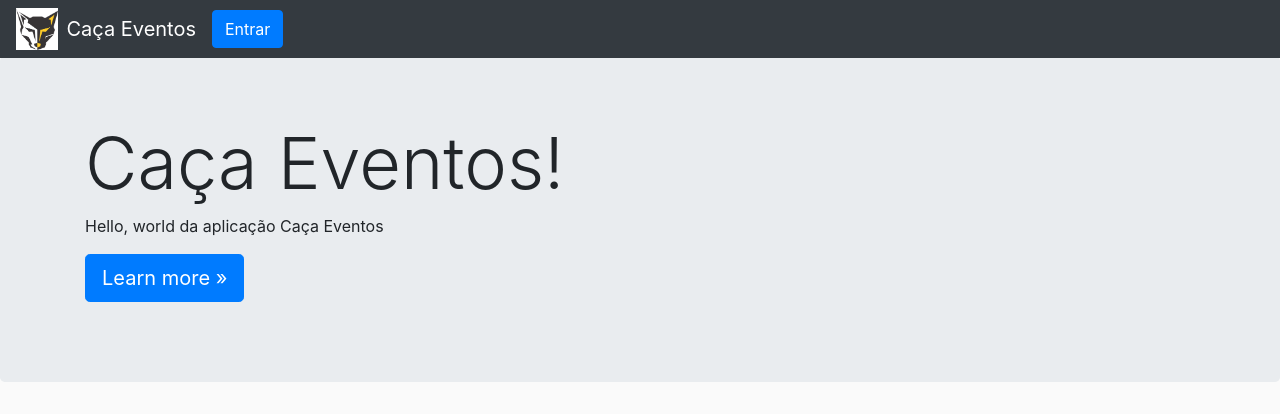
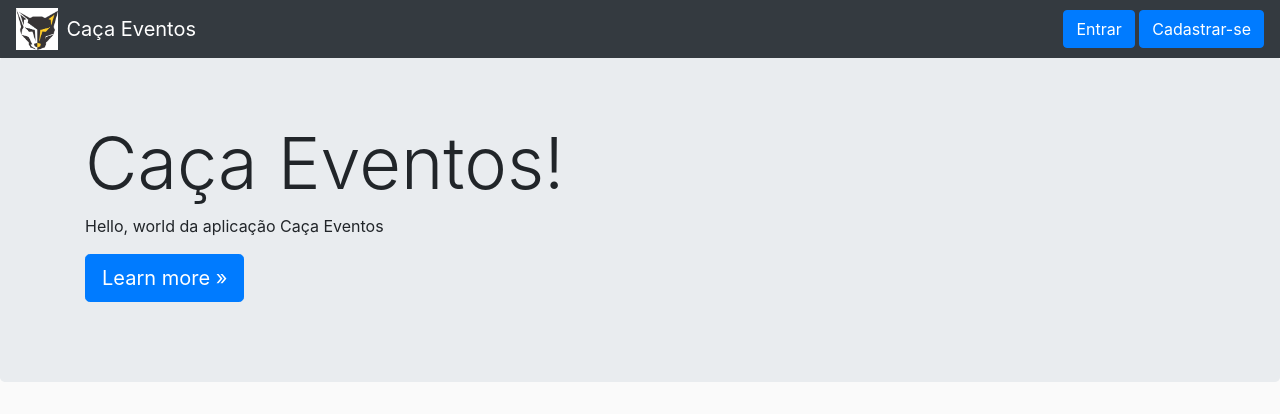
Before and after one commit to robsonalucard/eventos-es2, a Django app: page / in a window 1280 px wide. Shown: the top 414 px of the page. Run offline with Django 3.2, Linux system fonts and the light colour scheme; parts of the project's set-up code (start-up, migrations or seed data) failed here and were passed over; some libraries are stand-ins or nearby versions.

Commit message:
Modficação nas telas de adicionar user, base e login

```diff
--- a/cEventos/cEventos/accounts/templates/accounts/user_login.html
+++ b/cEventos/cEventos/accounts/templates/accounts/user_login.html
@@ -11,7 +11,7 @@
         <meta name="author" content="">
         <link rel="icon" href="{% static 'img/wolf.ico' %}">
 
-        <title>Login</title>
+        <title>Caça Eventos</title>
 
         <!-- Bootstrap core CSS -->
         <link href="{% static 'css/bootstrap.min.css' %}" rel="stylesheet">
--- a/cEventos/cEventos/accounts/views.py
+++ b/cEventos/cEventos/accounts/views.py
@@ -15,7 +15,8 @@ def add_user(request):
             u = form.save()
             u.set_password(u.password)
             u.save()
-            messages.success(request, 'Usuário criado com sucesso. Realize login para acessar sua conta!!')
+            messages.success(
+                request, 'Usuário criado com sucesso. Realize login para acessar sua conta!!')
             return redirect('accounts:user_login')
         else:
             messages.error(
--- a/cEventos/cEventos/core/templates/base.html
+++ b/cEventos/cEventos/core/templates/base.html
@@ -47,7 +47,7 @@
                         <p>&nbsp&nbsp</p>
                         <ul class="nav navbar-nav navbar-right">
                             <div class="btn-group">
-                                <button type="button" class="btn btn-default">{{ user.get_full_name|default:user.username }}</button>
+                                <button type="button" class="btn btn-default">{{ user.username|default:user.username }}</button>
                                 <button type="button" class="btn btn-default dropdown-toggle dropdown-toggle-split" data-toggle="dropdown" aria-haspopup="true" aria-expanded="false">
                                     <span class="sr-only">Toggle Dropdown</span>
                                 </button>
@@ -60,9 +60,13 @@
                         </ul>
                     {% else %}
                         <!-- AJEITAR ESSE BOTAO!!!!!!!-->
-                        <div align="right">
-                            <a href="{% url 'accounts:user_login' %}" class="btn btn-primary" role="button">Entrar</a>
-                        </div>
+                        <ul class="navbar-nav mr-auto"></ul>
+                        <ul class="nav navbar-nav navbar-right">
+                            <div padding-right="30px" align="right">
+                                <a href="{% url 'accounts:user_login' %}" class="btn btn-primary" role="button">Entrar</a>
+                                <a href="{% url 'accounts:add_user' %}" class="btn btn-primary" role="button">Cadastrar-se</a>
+                            </div>
+                        </ul>
                     {% endif %}
                 </div>
             </nav>
```
Also changed, not shown: cEventos/cEventos/accounts/templates/accounts/add_user.html (+5 -5 lines), cEventos/cEventos/accounts/templates/accounts/edit_user.html (added).
